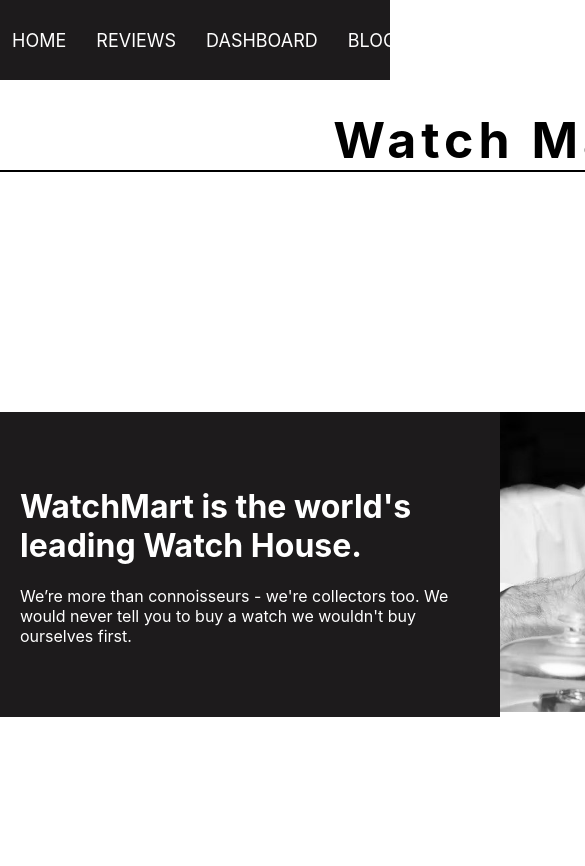
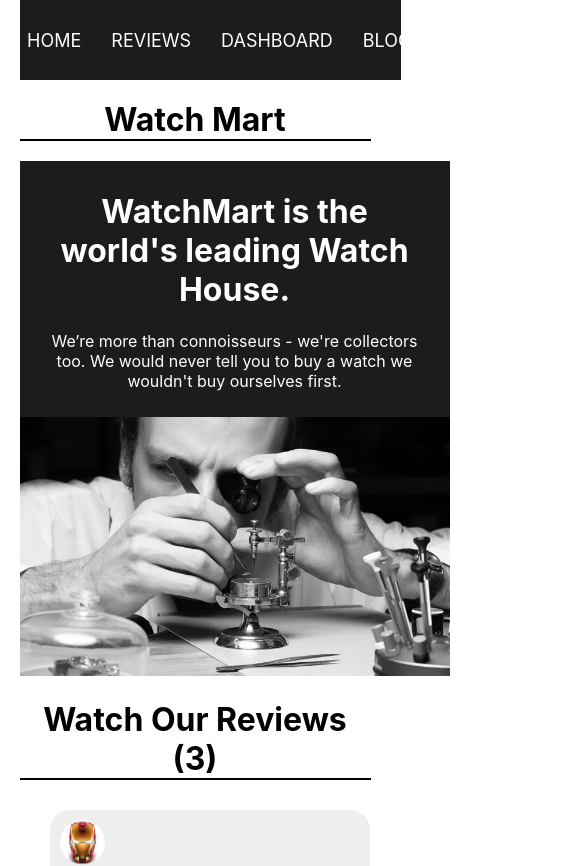
Before and after one commit to no7hingisimpossible/WatchMart, a React (Create React App) app: page / in a window 390 px wide. Shown: the top 866 px of the page, 585 px wide, since content can reach past the window. Built offline with nearby package versions, Linux system fonts and the light colour scheme.

Commit message:
attempt at making responsive

```diff
--- a/src/components/Blogs/Blogs.js
+++ b/src/components/Blogs/Blogs.js
@@ -3,7 +3,7 @@
 
 const Blogs = () => {
     return (
-        <div>
+        <div className='container'>
             <h3>What is a Semantic Tag?</h3>
             <p>Semantic tag aims to make our code more <b>meaningful</b> which makes our codes more <b>descriptive</b> and it is easier to optimize with SEO. Semantic Tags were introduced in HTML5. Examples of semantic tags are header, main, footer etc</p>
             <h3>What is Context API?</h3>
--- a/src/components/DashBoard/DashBoard.js
+++ b/src/components/DashBoard/DashBoard.js
@@ -5,9 +5,11 @@
 const DashBoard = () => {
 
     return (
-        <div className='dashboard-container'>
+        <div className="container">
+            <div className='dashboard-container'>
             <MyLineChart></MyLineChart>
             <MyBarChart></MyBarChart>
+        </div>
         </div>
 
     );
--- a/src/components/Header/Header.css
+++ b/src/components/Header/Header.css
@@ -1,15 +1,29 @@
 .header{
     background-color: #1d1b1c;
+    width: 100%;
     height: 80px;
     display: flex;
     align-items: center;
     justify-content: center;
+    margin: 0 auto;
+
 
 
 }
 .link {
-    margin-left: 30px;
+     margin-left: 30px;
     text-decoration: none;
     color: white;
     font-size: 18px;
+    display: flex;
+    flex-wrap: wrap;
 }
+@media screen and (max-width: 441px) {
+    .header{
+        width: 100%;
+        margin: 0 auto;
+        padding: 0px 15px;
+
+    }
+
+}
--- a/src/components/Header/Header.js
+++ b/src/components/Header/Header.js
@@ -3,11 +3,13 @@
 import './Header.css'
 const Header = () => {
     return (
-        <div className='header'>
-            <Link className='link' to='/'>HOME</Link>
-            <Link className='link' to='/reviews'>REVIEWS</Link>
-            <Link className='link' to='/dashboard'>DASHBOARD</Link>
-            <Link className='link' to='/blogs'>BLOGS</Link>
+        <div className='container'>
+            <div className='header'>
+                <Link className='link' to='/'>HOME</Link>
+                <Link className='link' to='/reviews'>REVIEWS</Link>
+                <Link className='link' to='/dashboard'>DASHBOARD</Link>
+                <Link className='link' to='/blogs'>BLOGS</Link>
+            </div>
         </div>
     );
 };
--- a/src/components/Home/Home.css
+++ b/src/components/Home/Home.css
@@ -1,51 +1,81 @@
+.container{
+    width: 90%;
+    margin: 0 auto;
+    text-align: center;
+
+}
 .home-container{
+    display: flex;
+    margin: 100px 0px;
+    min-width: 430px;
+}
+
+img{
+    width: 100%;
+    height: 100%;
+}
+.product-container{
+    width: 50%;
+    /* max-width: 570px; */
+    min-width: 430px;
     margin: 0 auto;
-    width: 1000px;
-    height: 100vh;
+}
+.text-container{
+    background-color: #1d1b1c;
+    color: white;
+    width: 50%;
+    min-width: 410px;
+    /* max-width: 560px; */
+    padding: 10px;
+    margin: 0 auto;
+}
+.text{
     display: flex;
     align-items: center;
+    height: 100%;
+    padding: 0px 10px;
 }
 
-
-.product-container img{
-    width: 500px
-}
-.text-container{
-    height: 265px;
-    display: flex;
-    align-items: center;
-    background-color: #1d1b1c;
-    color: white;
-    padding: 20px;
-}
-.title{
+.brand-name,.title{
+    border-bottom: 2px solid black;
     text-align: center;
-    width: 1000px;
     margin: 0 auto;
-    font-size: 40px;
-    border-bottom: 2px solid black;
-}
-.brand-name{
-    text-align: center;
-    letter-spacing: 5px;
-    border-bottom: 2px solid black;
-    font-size: 50px;
-    width: 1000px;
-    margin: 0 auto;
-}
-.brand{
-    margin-top: 30px;
-    margin-bottom: -30px;
+    max-width: 1000px;
 }
 .card-container{
     display: grid;
     grid-template-columns: repeat(3, 1fr);
-    padding: 0 100px;
+    padding: 0 20px;
+
 }
 .btn{
     background-color: #1d1b1c;
+    padding: 15px 25px;
     color: white;
     border: none;
-    padding: 10px 25px;
-    margin-left: 110px;
+
 }
+@media screen and (max-width: 441px) {
+    .contaier{
+        width: 100%;
+    }
+    .home-container{
+        display: flex;
+        flex-direction: column;
+        margin: 50px;
+        width: 100%;
+        margin: 0 auto;
+    }
+    .brand-name,.title{
+        margin: 20px 0px;
+    }
+    .text-container,.product-container{
+        width: 90%;
+    }
+
+    .card-container{
+        display: grid;
+        grid-template-columns: 1fr;
+    }
+
+}
--- a/src/components/Home/Home.js
+++ b/src/components/Home/Home.js
@@ -15,16 +15,18 @@
 
 
   return (
-    <div>
+    <div className='container'>
       <div className='brand'>
         <h1 className='brand-name'>Watch Mart</h1>
       </div>
       <div className='home-container'>
         <div className='text-container'>
-          <div>
+          <div className='text'>
+            <div>
             <h1>WatchMart is the world's leading Watch House.</h1>
             <p>We’re more than connoisseurs - we're collectors too. We would never tell you to buy a watch we wouldn't buy ourselves first.
             </p>
+            </div>
           </div>
         </div>
         <div className='product-container'>
--- a/src/components/Review/Review.css
+++ b/src/components/Review/Review.css
@@ -1,7 +1,4 @@
-.card-container{
-    display: grid;
-    grid-template-columns: repeat(3, 1fr);
-}
+
 .profile-pic{
     width: 45px;
     height: 45px;
@@ -33,3 +30,10 @@
 .description{
     margin-left: 50px;
 }
+@media screen and (max-width: 441px) {
+    .review-card{
+        display: grid;
+        grid-template-columns: 1fr;
+    }
+
+}
```
